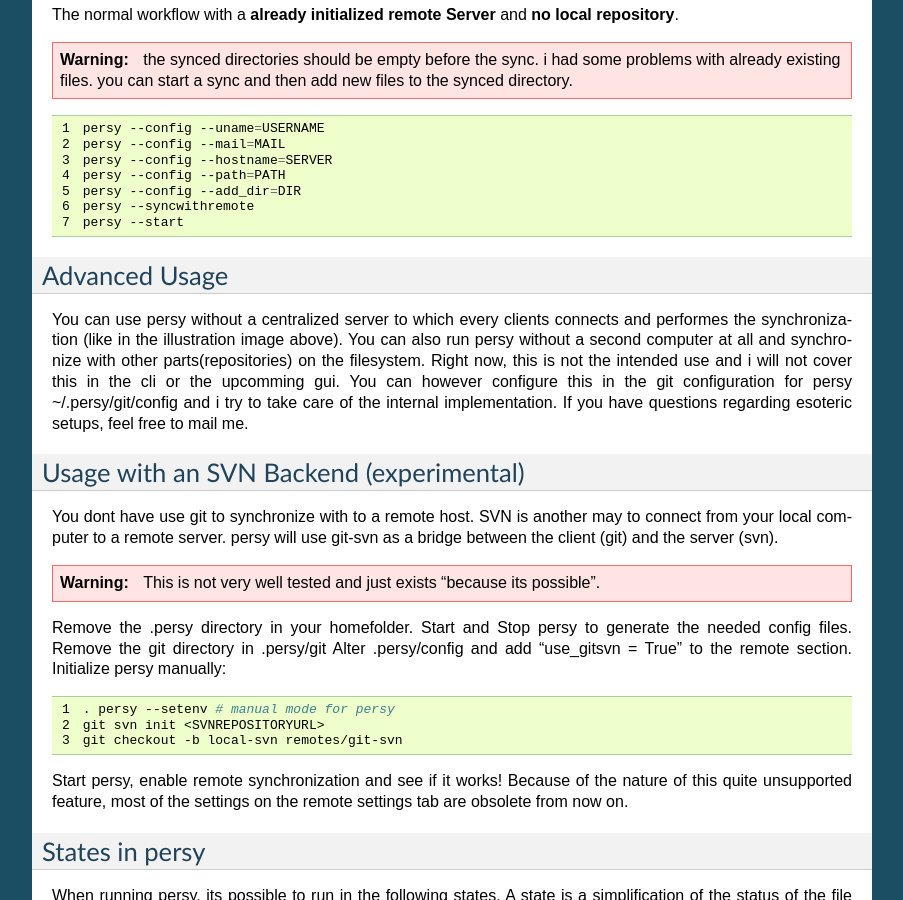
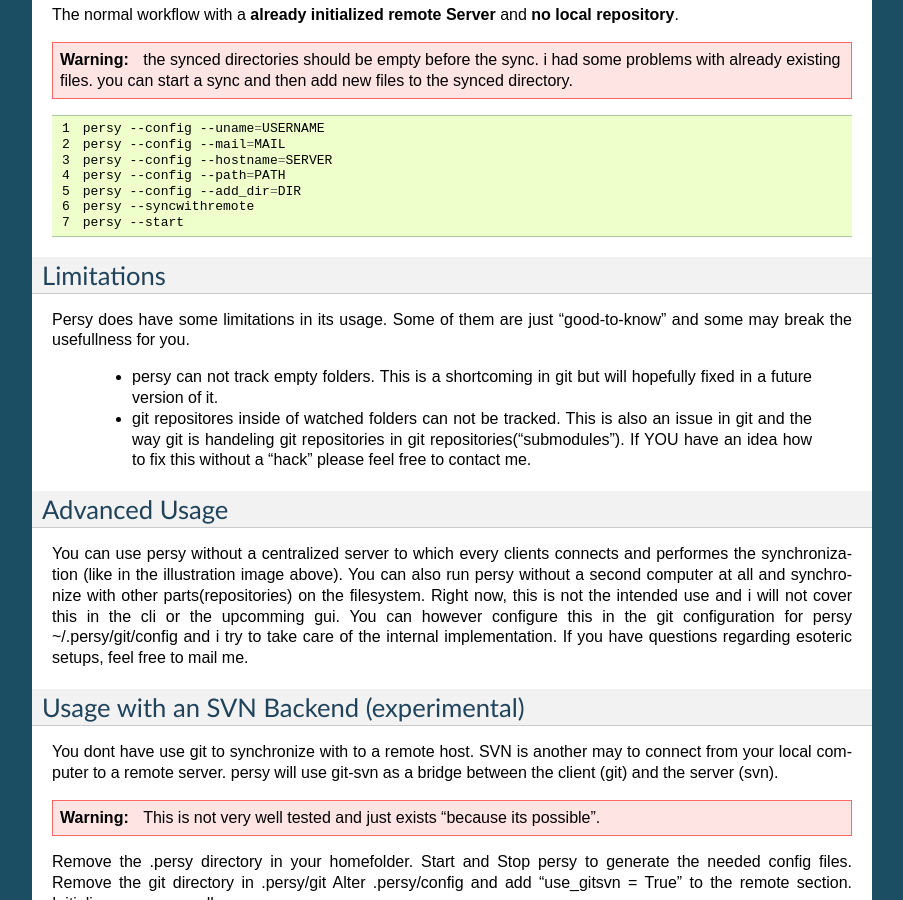
Before and after one commit to kinkerl/persy, a Sphinx documentation site: the page built from doc/usage.rst, in a window 1280 px wide and 900 px high, scrolled down 1640 px. Shown: the whole window, without its empty margins (198-1101 px from the left). Built offline with Sphinx 7.4.7, drawn with Linux system fonts in a browser that asks for light colours.

Commit message:
added limitations chapter in doc

```diff
--- a/doc/usage.rst
+++ b/doc/usage.rst
@@ -79,6 +79,13 @@ The normal workflow with a **already initialized remote Server** and **no local
    persy --syncwithremote
    persy --start
 
+Limitations
+--------------------------------------------
+
+Persy does have some limitations in its usage. Some of them are just "good-to-know" and some may break the usefullness for you.
+
+ *   persy can not track empty folders. This is a shortcoming in git but will hopefully fixed in a future version of it.
+ *   git repositores inside of watched folders can not be tracked. This is also an issue in git and the way git is handeling git repositories in git repositories("submodules"). If YOU have an idea how to fix this without a "hack" please feel free to contact me.
 
 Advanced Usage
 --------------------------------------------
```
